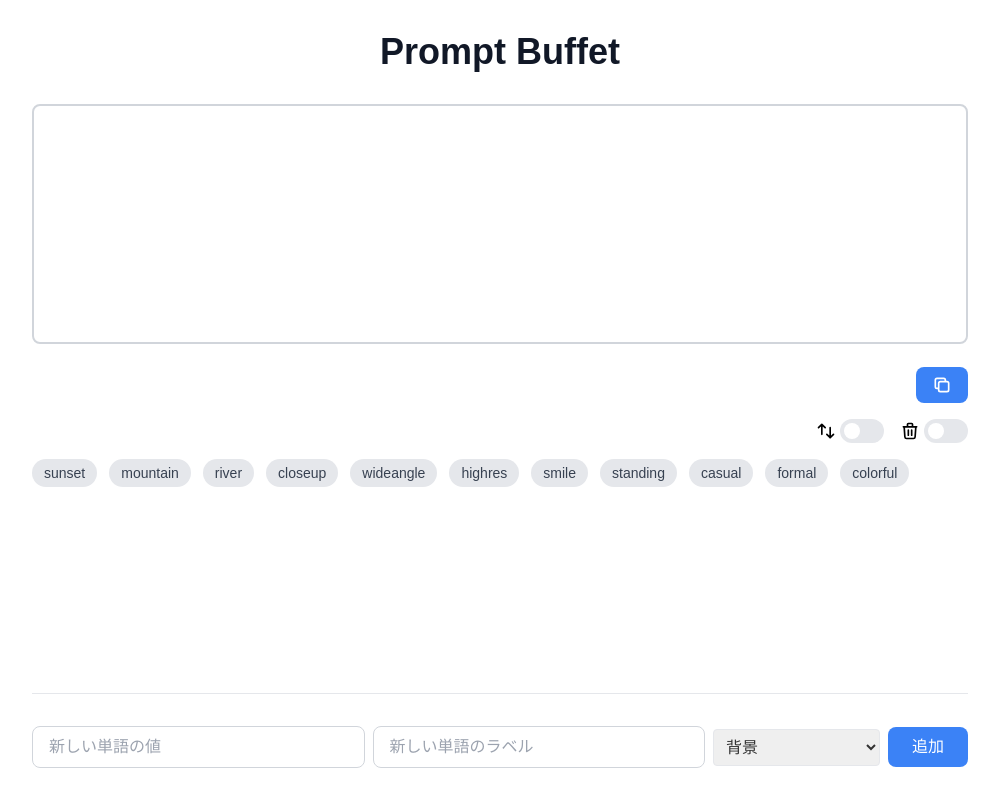
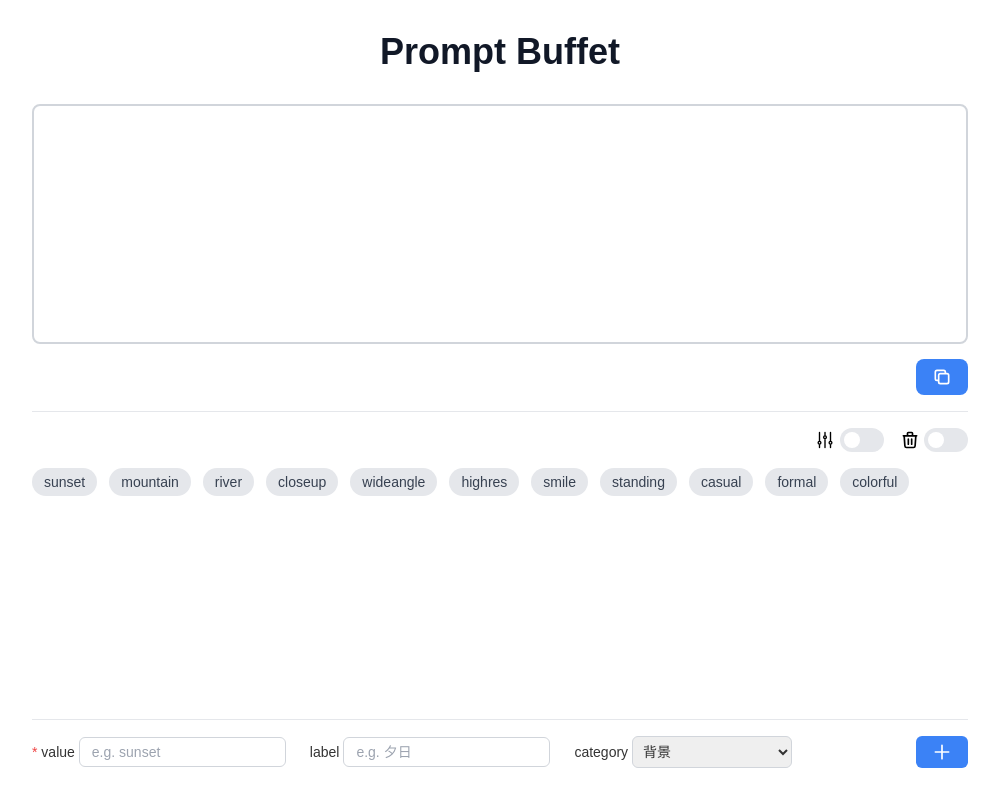
Before and after one commit to PK-Yakkun/prompt_buffet, a Next.js app in the folder prompt_buffet/: page / in a window 1280 px wide. Shown: the whole page, without its empty margins (140-1139 px from the left). Built offline with nearby package versions, Linux system fonts and the light colour scheme.

Commit message:
feat: スタイル、UI全体調整

```diff
--- a/prompt_buffet/src/app/page.tsx
+++ b/prompt_buffet/src/app/page.tsx
@@ -6,9 +6,14 @@ import TextArea from '../components/TextArea';
 import CopyButton from '../components/CopyButton';
 import Select from '../components/Select';
 import Toggle from '@/components/Toggle';
-import ArrowsUpDown from '@/components/icons/ArrowsUpDownIcon';
 import Divider from '@/components/Divider';
 import DeleteIcon from '@/components/icons/DeleteIcon';
+import PlusIcon from '@/components/icons/PlusIcon';
+import SaveIcon from '@/components/icons/SaveIcon';
+import LoadIcon from '@/components/icons/LoadIcon';
+import SaveButton from '@/components/SaveButton';
+import LoadButton from '@/components/LoadButton';
+import AdjustmentsIcon from '@/components/icons/AdjustmentsIcon';
 
 export type WordCategory = '背景' | 'カメラ・アングル' | '画質' | '表情' | 'ポーズ' | '服装' | 'その他';
 
@@ -51,6 +56,7 @@ const Page: React.FC = () => {
       return '('.repeat(weight) + word.value + ')'.repeat(weight);
     })
     .join(', ');
+
   useEffect(() => {
     const savedWords = localStorage.getItem('customWords');
     if (savedWords) {
@@ -122,12 +128,20 @@ const Page: React.FC = () => {
     if (weighting) setWeighting(false);
   };
 
+  const handleSave = () => {
+    console.log('save');
+  };
+
+  const handleLoad = () => {
+    console.log('load');
+  };
+
   return (
     <div className="h-screen bg-white flex items-center justify-center">
       <div className="w-[1000px] h-full flex flex-col p-8">
         <h1 className="text-4xl font-extrabold text-center text-gray-900 mb-8">Prompt Buffet</h1>
         <div className="flex-grow flex flex-col overflow-hidden">
-          <div className="mb-4">
+          <div className="mb-2">
             <TextArea
               value={textAreaValue}
               readOnly
@@ -135,12 +149,20 @@ const Page: React.FC = () => {
               className="w-full h-[240px] border-2 border-gray-300 rounded-lg p-4 focus:outline-none overflow-y-auto custom-scrollbar resize-none"
             />
           </div>
-          <div className="flex justify-end mb-4">
+          {/* <div className="flex justify-between">
+            <div className="flex items-center gap-3">
+              <SaveButton onClick={handleSave} />
+              <LoadButton onClick={handleLoad} />
+            </div>
+            <CopyButton textToCopy={textAreaValue} />
+          </div> */}
+          <div className="flex justify-end">
             <CopyButton textToCopy={textAreaValue} />
           </div>
+          <Divider className='my-4' />
           <div className="flex justify-end items-center gap-4 mb-4">
             <div className="flex items-center gap-1">
-              <ArrowsUpDown className="w-5 h-5"/>
+              <AdjustmentsIcon className="w-[22px] h-[22px]" />
               <Toggle
                 label=""
                 isOn={weighting}
@@ -170,28 +192,40 @@ const Page: React.FC = () => {
             />
           </div>
           <Divider className="my-4" />
-          <div className="mt-4 flex items-center space-x-2">
+          <div className="flex justify-between items-center">
+            <div className="flex items-center gap-6">
+              <div className="flex items-center gap-1">
+                <span className="text-sm"><span className="text-red-500"> * </span>value</span>
                 <input
                   type="text"
                   value={newWordValue}
                   onChange={(e) => setNewWordValue(e.target.value)}
-              placeholder="新しい単語の値"
-              className="flex-grow px-4 py-2 border border-gray-300 rounded-lg focus:outline-none transition duration-300"
+                  placeholder="e.g. sunset"
+                  className="flex-grow text-sm px-3 py-1 border border-gray-300 rounded-md focus:outline-none transition duration-300"
                 />
+              </div>
+              <div className="flex items-center gap-1">
+                <span className="text-sm">label</span>
                 <input
                   type="text"
                   value={newWordLabel}
                   onChange={(e) => setNewWordLabel(e.target.value)}
-              placeholder="新しい単語のラベル"
-              className="flex-grow px-4 py-2 border border-gray-300 rounded-lg focus:outline-none transition duration-300"
+                  placeholder="e.g. 夕日"
+                  className="flex-grow text-sm px-3 py-1 border border-gray-300 rounded-md focus:outline-none transition duration-300"
                 />
+              </div>
+              <div className="flex items-center gap-1">
+                <span className="text-sm">category</span>
                 <Select
                   options={defaultCategories}
                   value={newWordCategory}
                   onChange={(value) => setNewWordCategory(value as WordCategory)}
+                  className="w-[160px]"
                 />
-            <button onClick={handleAddWord} className="bg-[var(--accent-blue)] text-white px-6 py-2 rounded-lg hover:bg-[#2563eb] transition duration-300">
-              追加
+              </div>
+            </div>
+            <button onClick={handleAddWord} className="bg-[var(--accent-blue)] text-white text-sm px-4 py-[6px] rounded-md hover:bg-[#2563eb] transition duration-300">
+              <PlusIcon className="w-5 h-5" />
             </button>
           </div>
         </div>
--- a/prompt_buffet/src/components/Select.tsx
+++ b/prompt_buffet/src/components/Select.tsx
@@ -5,14 +5,15 @@ type SelectProps = {
   options: WordCategory[];
   value: string;
   onChange: (value: string) => void;
+  className?: string;
 };
 
-const Select: React.FC<SelectProps> = ({ options, value, onChange }) => {
+const Select: React.FC<SelectProps> = ({ options, value, onChange, className }) => {
   return (
     <select
       value={value}
       onChange={(e) => onChange(e.target.value)}
-      className="border rounded p-2"
+      className={`text-sm border border-gray-300 rounded-md p-[6px] ${className}`}
     >
       {options.map((option) => (
         <option key={option} value={option}>
```
Lines whose indentation alone changed are shown as unchanged.
